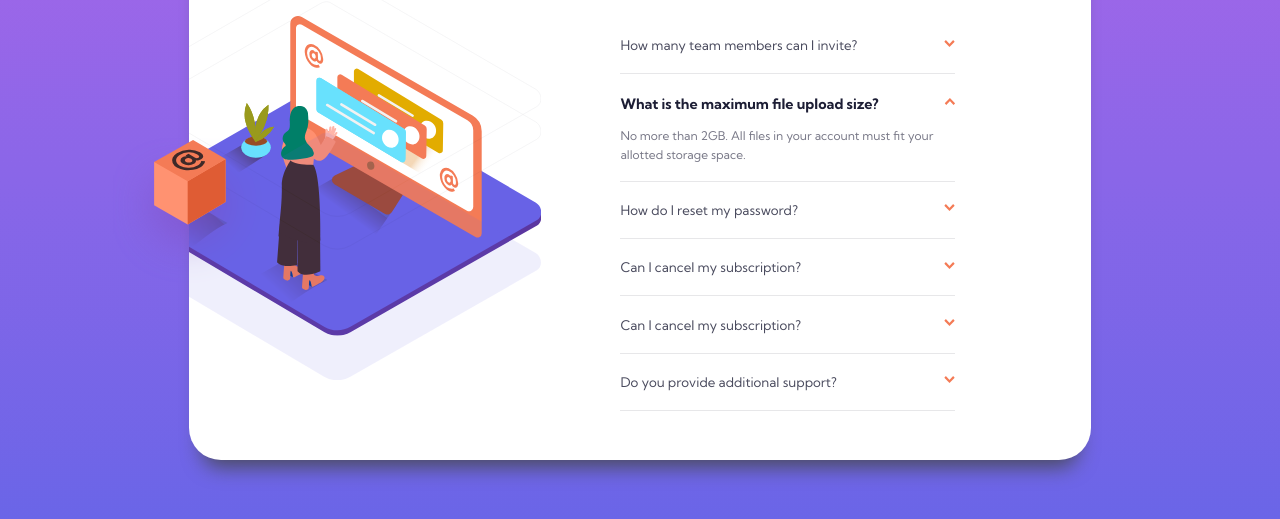
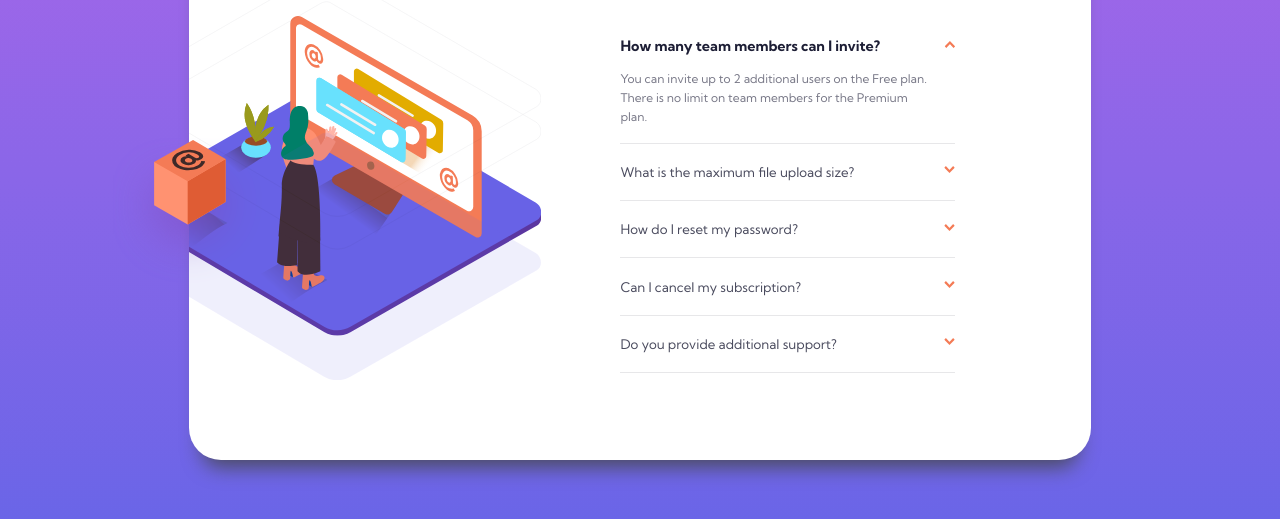
Before and after one commit to not-a-scam/faq-accordion-card, a plain HTML site: page public/index.html in a window 1280 px wide. Both pictures are taken after a click on the button 949 px from the left and 268 px from the top of the page. Shown: the part 225-744 px from the top of the page. Drawn offline with Linux system fonts and the light colour scheme.

Commit message:
complete js for accordion

```diff
--- a/public/index.html
+++ b/public/index.html
@@ -71,15 +71,6 @@
           <button class="arrow-btn">
             <img class="arrow-icon" src="./images/icon-arrow-down.svg" alt="">
           </button>
-          <h2 class="faq-qn">Can I cancel my subscription?</h2>
-          <p class="faq-ans">Yes! Send us a message and we’ll process your request no questions asked.</p>
-          <div class="faq-divider"></div>
-        </div>
-
-        <div class="faq-dropdown">
-          <button class="arrow-btn">
-            <img class="arrow-icon" src="./images/icon-arrow-down.svg" alt="">
-          </button>
           <h2 class="faq-qn">Do you provide additional support?</h2>
           <p class="faq-ans">Chat and email support is available 24/7. Phone lines are open during normal
             business hours.</p>
@@ -88,5 +79,6 @@
       </div>
     </div>
   </div>
+  <script src="./index.js" type="text/javascript"></script>
 </body>
 </html>
--- /dev/null
+++ b/public/index.js
@@ -0,0 +1,17 @@
+const arrowBtns = document.getElementsByClassName("arrow-btn")
+for(let i = 0; i < arrowBtns.length; i++){
+    arrowBtns[i].addEventListener("click", () => {
+        const faqDropdowns = document.getElementsByClassName("faq-dropdown");
+        const faqDropdown = faqDropdowns[i];
+        if(faqDropdown.classList.contains("selected")){
+            faqDropdown.classList.remove("selected");
+        } else {
+            for(let x = 0; x < faqDropdowns.length; x++){
+                if(faqDropdowns[x].classList.contains("selected")){
+                    faqDropdowns[x].classList.remove("selected");
+                }
+            }
+            faqDropdown.classList.add("selected");
+        }
+    });
+}
```
